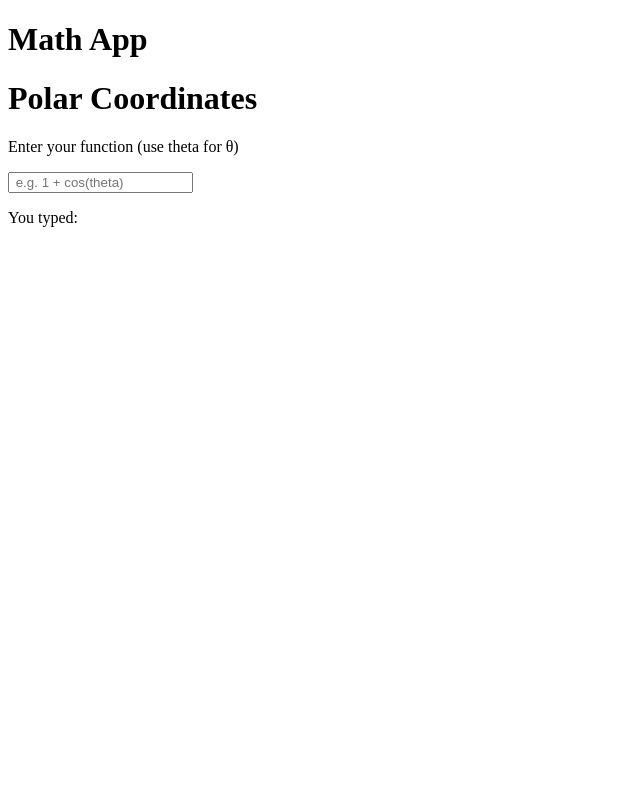
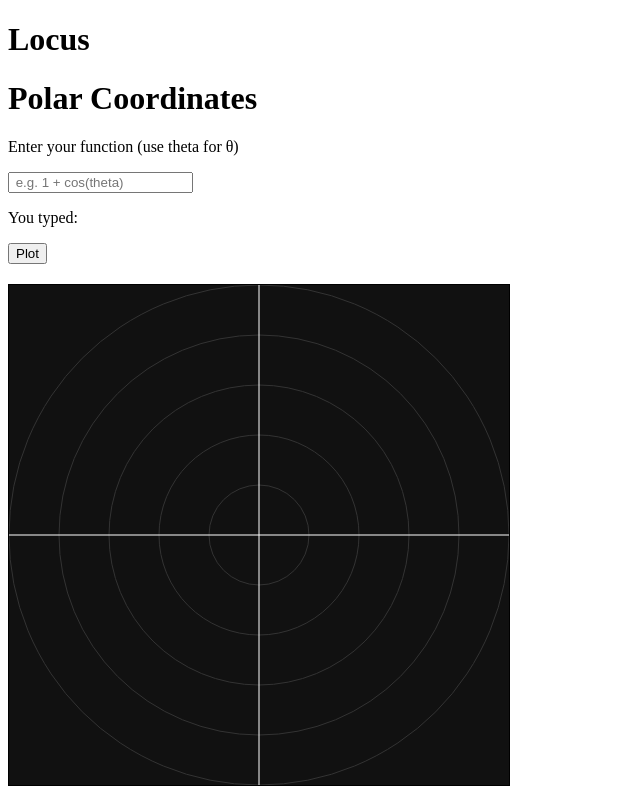
Before and after one commit to Aashutosh-kc/math-app, a React (Vite) app: page / in a window 1280 px wide. Both pictures are taken after a click on the button "Polar Coordinates". Shown: the whole page, without its empty margins (0-640 px from the left). Built offline with nearby package versions, Linux system fonts and the light colour scheme.

Commit message:
feat: add canvas to display polar curves

```diff
--- a/src/App.jsx
+++ b/src/App.jsx
@@ -6,7 +6,7 @@ function App(){
   const [topic,setTopic] = useState(null);
   return(
   <>
-    <h1>Math App</h1>
+    <h1>Locus</h1>
     { topic === null && <TopicSelector onSelect={setTopic} />}
     { topic === "polar" && <PolarCoordinates />}
   </>
--- a/src/PolarCoordinates.jsx
+++ b/src/PolarCoordinates.jsx
@@ -1,13 +1,52 @@
-import { useState } from "react"
+import { useState,useRef,useEffect } from "react"
 import * as math from "mathjs"
 function PolarCoordinates() {
     const [input,setInput] = useState("");
+    const canvasRef = useRef(null);
+
+function plotGrid(){
+    const canvas = canvasRef.current;
+    const ctx = canvas.getContext("2d");
+    const cx = canvas.width / 2;
+    const cy = canvas.height /2;
+
+    ctx.fillStyle = "#111111";
+    ctx.fillRect(0,0,canvas.width,canvas.height);
+
+    ctx.strokeStyle = "#333";
+    ctx.lineWidth = 1;
+    for(let r = 50; r <= 250; r += 50){
+        ctx.beginPath();
+        ctx.arc(cx,cy,r,0,2*Math.PI);
+        ctx.stroke();
+    }
+
+
+    //x-axis
+    ctx.beginPath();
+    ctx.strokeStyle= "#fff";
+    ctx.moveTo(0,cy);
+    ctx.lineTo(canvas.width,cy);
+    ctx.stroke();
+
+    //y-axis
+    ctx.beginPath();
+    ctx.strokeStyle = "#fff";
+    ctx.moveTo(cx,0);
+    ctx.lineTo(cx,canvas.width);
+    ctx.stroke();
+
+}
+useEffect (() =>
+    plotGrid()
+    ,[]);
+
 function calculatePoints(){
     const points = [];
-        for (let theta = 0; theta <= 2 * theta * Math.PI; theta += 0.01){
+    for (let theta= 0; theta <= 2 * Math.PI; theta += 0.01){
         try{
-            const r = math.evaluate(input,{ theta : theta} );
-            points.push({theta, r});
+        const r = math.evaluate(input,{theta: theta});
+        points.push({r,theta});
         }
         catch{
             return [];
@@ -15,6 +54,35 @@ function PolarCoordinates() {
     }
     return points;
 }
+
+function plotCurve(){
+    const points = calculatePoints();
+    const canvas = canvasRef.current;
+    const ctx = canvas.getContext("2d");
+    const cx = canvas.width / 2 ;
+    const cy = canvas.height/ 2;
+    const scale = 50;
+    plotGrid();
+
+    ctx.strokeStyle= "#00FF99";
+    ctx.lineWidth = 2;
+    ctx.beginPath();
+    points.forEach(({r,theta},index)  => {
+
+        const x = cx + r * Math.cos(theta)*scale;
+        const y = cy - r * Math.sin(theta)*scale;
+        if (index === 0 ) {
+            ctx.moveTo(x,y);
+        }
+        else{
+            ctx.lineTo(x,y);
+        }
+
+    } );
+    ctx.stroke();
+}
+
+
     return (
         <div>
         <h1>Polar Coordinates</h1>
@@ -25,8 +93,13 @@ function PolarCoordinates() {
         value ={input}
         />
         <p>You typed: {input}</p>
-
-
+        <button onClick={() => plotCurve()}>Plot</button>
+        <canvas
+        ref={canvasRef}
+            height = {500}
+            width = {500}
+            style={{ border: "1px solid black", display: "block", marginTop: "20px" }}
+        />
         </div>
     )
 }
```
Lines whose indentation alone changed are shown as unchanged.
